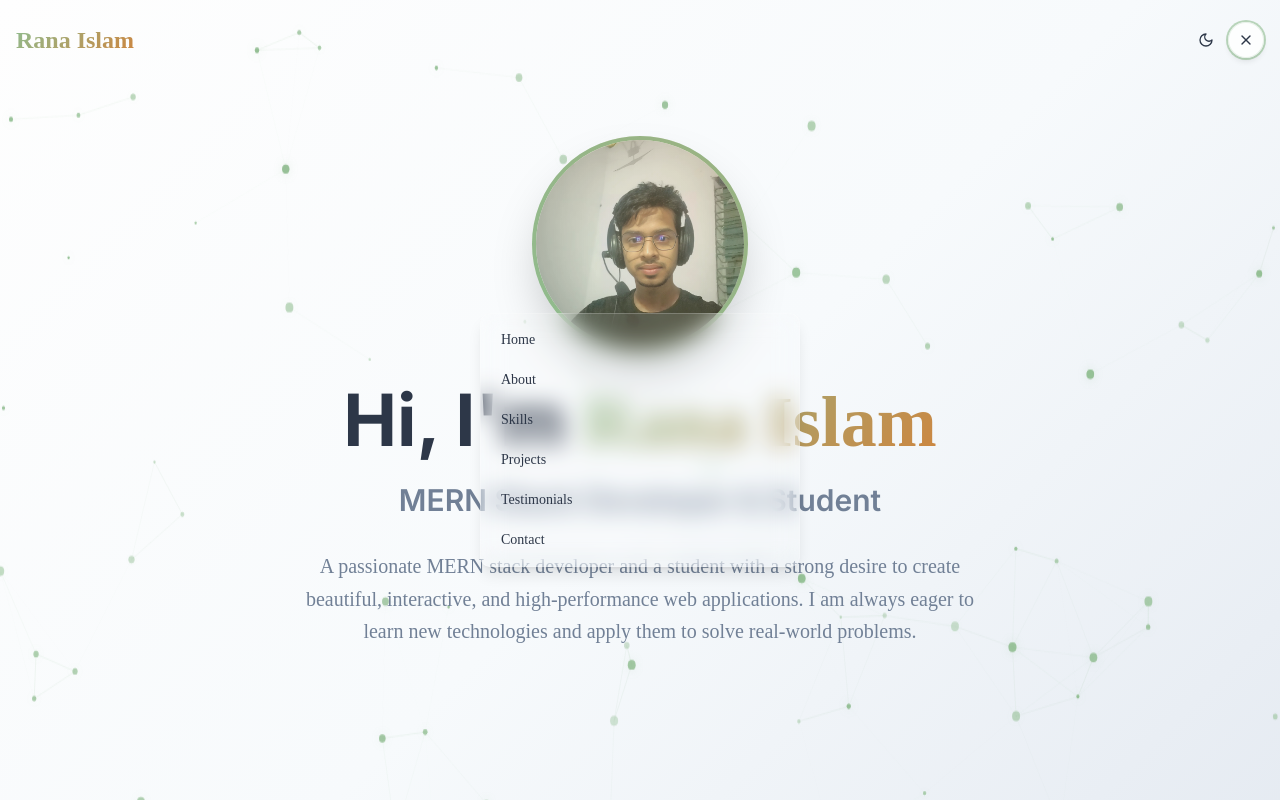
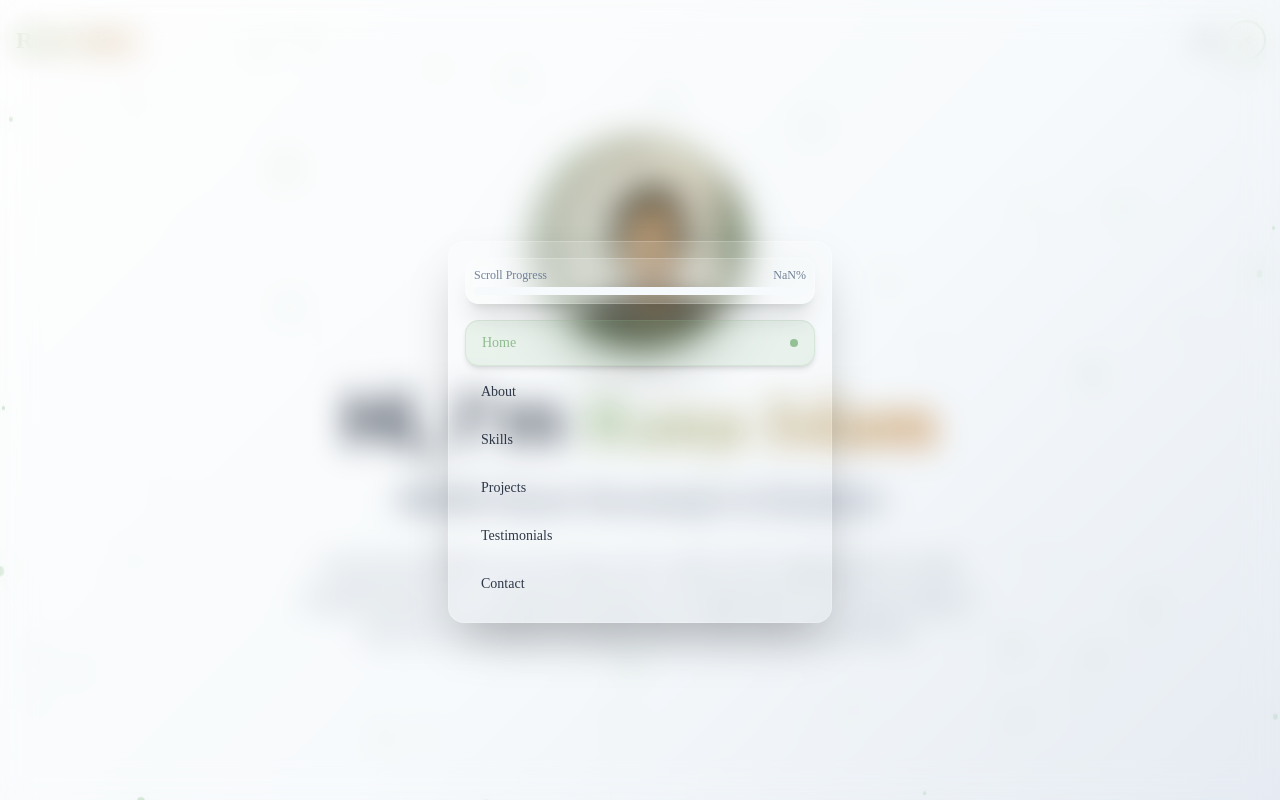
Before and after one commit to ranaIslam01/Rana-Portfolio-03, a React (Vite) app: page / in a window 1280 px wide. Both pictures are taken after a click on the button 1246 px from the left and 40 px from the top of the page. Shown: the top 800 px of the page. Built offline with nearby package versions, Linux system fonts and the light colour scheme.

Commit message:
Todo list updated
cgen-ac6094e781ba4e79a64b25147aa43515

```diff
--- a/src/components/Navigation.jsx
+++ b/src/components/Navigation.jsx
@@ -144,16 +144,18 @@ const Navigation = () => {
             <Button
               variant="ghost"
               size="icon"
-              className="mobile-menu-container relative animate-fade-in duration-300 focus:outline-none focus:ring-2 focus:ring-primary/60 shadow-md bg-white/80 dark:bg-background/80 backdrop-blur-md border border-primary/20 hover:scale-110 hover:shadow-lg transition-all"
+              className="mobile-menu-container relative animate-fade-in duration-300 focus:outline-none focus:ring-2 focus:ring-primary/60 shadow-lg bg-white/90 dark:bg-background/90 backdrop-blur-md border border-primary/20 hover:scale-110 hover:shadow-xl transition-all"
               style={{ borderRadius: "50%" }}
               onClick={() => setIsMobileMenuOpen(!isMobileMenuOpen)}
               aria-label={isMobileMenuOpen ? "Close menu" : "Open menu"}
             >
-              <span className="transition-transform duration-300 ease-in-out">
+              <span className={`transition-all duration-500 ease-in-out transform ${
+                isMobileMenuOpen ? 'rotate-180 scale-90' : 'rotate-0 scale-100'
+              }`}>
                 {isMobileMenuOpen ? (
-                  <X size={24} className="text-foreground" />
+                  <X size={22} className="text-foreground" />
                 ) : (
-                  <Menu size={24} className="text-foreground" />
+                  <Menu size={22} className="text-foreground" />
                 )}
               </span>
             </Button>
@@ -162,38 +164,69 @@ const Navigation = () => {
 
         {/* Mobile Navigation */}
         <div
-          className={`md:hidden mobile-menu-container fixed top-0 left-0 w-full h-full transition-all duration-300 ease-in-out z-50 flex flex-col items-center ${
+          className={`md:hidden mobile-menu-container fixed top-0 left-0 w-full h-full transition-all duration-500 ease-out z-50 flex flex-col items-center ${
             isMobileMenuOpen
-              ? "opacity-100 translate-y-0 pointer-events-auto"
-              : "opacity-0 -translate-y-4 pointer-events-none"
+              ? "opacity-100 translate-y-0 pointer-events-auto backdrop-blur-lg"
+              : "opacity-0 -translate-y-8 pointer-events-none"
           }`}
           aria-hidden={!isMobileMenuOpen}
         >
-          <div className="w-full flex-1 flex flex-col justify-center items-center">
-            <div className="glassmorphism mt-20 mx-2 xs:mx-4 rounded-lg p-2 xs:p-4 shadow-lg w-full max-w-xs">
-              <div className="flex flex-col space-y-1 xs:space-y-2">
-                {navItems.map((item) => (
+          <div className="w-full flex-1 flex flex-col justify-center items-center px-4">
+            <div className={`glassmorphism mt-16 rounded-2xl p-4 xs:p-6 shadow-2xl w-full max-w-sm transform transition-all duration-700 ease-out ${
+              isMobileMenuOpen ? 'scale-100 translate-y-0' : 'scale-95 translate-y-4'
+            }`}>
+              {/* Mobile Progress Indicator */}
+              <div className="mb-4 p-2 glassmorphism rounded-xl">
+                <div className="flex items-center justify-between text-xs text-muted-foreground mb-1">
+                  <span>Scroll Progress</span>
+                  <span>{Math.round(scrollProgress)}%</span>
+                </div>
+                <div className="h-2 bg-muted rounded-full overflow-hidden">
+                  <div
+                    className="h-full bg-gradient-to-r from-primary to-secondary transition-all duration-300"
+                    style={{ width: `${scrollProgress}%` }}
+                  />
+                </div>
+              </div>
+
+              <div className="flex flex-col space-y-1">
+                {navItems.map((item, index) => {
+                  const isActive = activeSection === item.href.slice(1);
+                  return (
                     <button
                       key={item.name}
                       onClick={() => scrollToSection(item.href)}
-                    className="text-left text-sm xs:text-base text-foreground hover:text-primary hover:bg-primary/10 transition-all duration-200 font-medium py-2 xs:py-3 px-3 xs:px-4 rounded-lg w-full"
+                      className={`text-left text-sm xs:text-base font-medium py-3 px-4 rounded-xl w-full transition-all duration-300 transform hover:scale-105 ${
+                        isActive
+                          ? 'text-primary bg-primary/15 shadow-md border border-primary/20'
+                          : 'text-foreground hover:text-primary hover:bg-primary/8'
+                      } ${isMobileMenuOpen ? `animate-fade-in-up` : ''}`}
+                      style={{ animationDelay: `${index * 50}ms` }}
                     >
-                    {item.name}
+                      <div className="flex items-center justify-between">
+                        <span>{item.name}</span>
+                        {isActive && (
+                          <div className="w-2 h-2 bg-primary rounded-full animate-pulse" />
+                        )}
+                      </div>
                     </button>
-                ))}
+                  );
+                })}
               </div>
             </div>
           </div>
         </div>
 
         {/* Mobile Menu Overlay */}
-        {isMobileMenuOpen && (
         <div
-            className="md:hidden fixed inset-0 bg-black/40 backdrop-blur-sm z-40"
+          className={`md:hidden fixed inset-0 bg-gradient-to-b from-black/20 via-black/40 to-black/60 backdrop-blur-sm z-40 transition-all duration-500 ${
+            isMobileMenuOpen
+              ? 'opacity-100 pointer-events-auto'
+              : 'opacity-0 pointer-events-none'
+          }`}
           aria-hidden="true"
           onClick={() => setIsMobileMenuOpen(false)}
         />
-        )}
       </nav>
 
       {/* Scroll to Top Button */}
```
Lines whose indentation alone changed are shown as unchanged.
